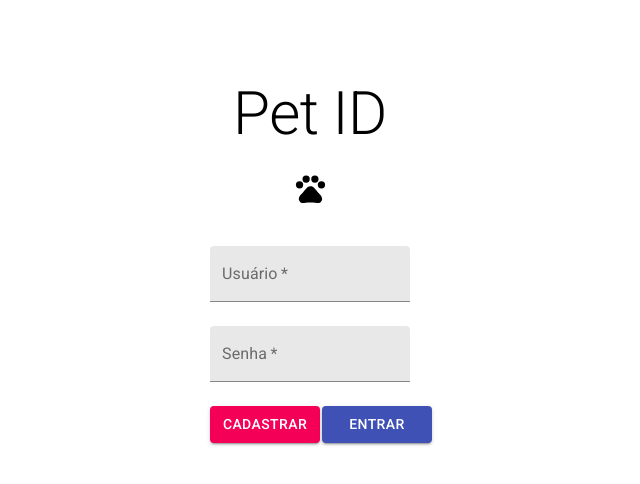
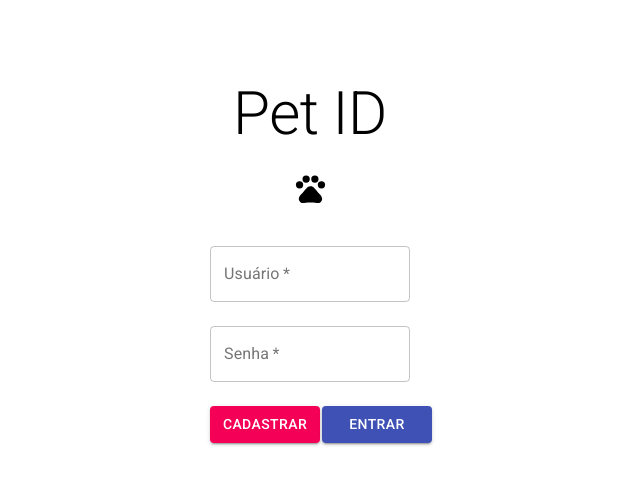
Before and after one commit to petidufmg/pet-id-ufmg-frontend, a React (Create React App) app in the folder pet-id/: page / in a window 1280 px wide. Shown: the top 484 px of the page, without its empty margins (330-970 px from the left). Built offline with nearby package versions, Linux system fonts and the light colour scheme; the HTML template or start-up script is replaced by a standard one.

Commit message:
Change text fields to outlined and remove configuration dummy control

```diff
--- a/pet-id/src/pages/Login.js
+++ b/pet-id/src/pages/Login.js
@@ -19,10 +19,10 @@ function Login() {
           </Grid>
 
           <Grid item>
-            <TextField required label="Usuário" variant="filled" />
+            <TextField required label="Usuário" variant="outlined" />
           </Grid>
           <Grid item>
-            <TextField required label="Senha" variant="filled" />
+            <TextField required label="Senha" variant="outlined" />
           </Grid>
           <Grid item xs={6}>
             <Button
--- a/pet-id/src/pages/Settings.js
+++ b/pet-id/src/pages/Settings.js
@@ -17,16 +17,13 @@ function Settings() {
           direction="column"
           spacing="5"
         >
-          <Grid item>
-            <FormControlLabel control={<Switch />} label="Algum controle" />
-          </Grid>
           {["Usuário", "Senha Antiga", "Nova Senha"].map((item) => {
             return (
               <Grid item>
                 <TextField
                   required
                   id="outlined-required"
-                  variant="filled"
+                  variant="outlined"
                   label={item}
                 />
               </Grid>
--- a/pet-id/src/pages/SignUp.js
+++ b/pet-id/src/pages/SignUp.js
@@ -30,7 +30,7 @@ function SignUp() {
                   required
                   id="outlined-required"
                   label={item}
-                  variant="filled"
+                  variant="outlined"
                 />
               </Grid>
             );
```
